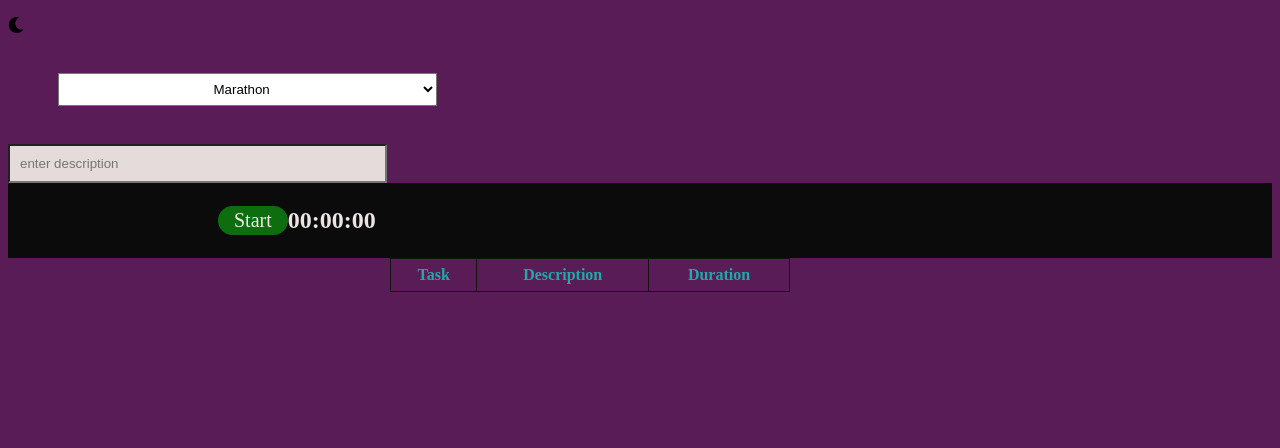
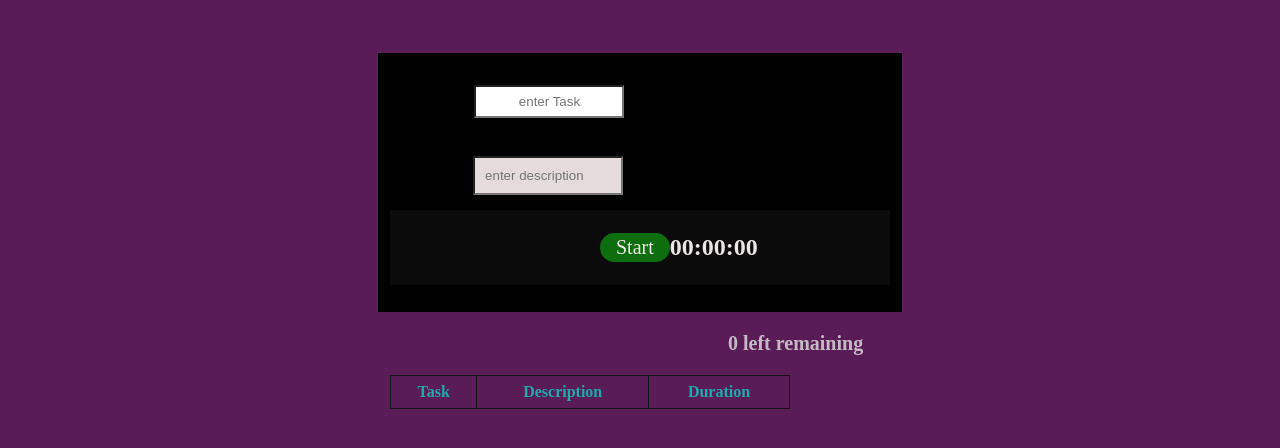
Before and after one commit to Jayasankari19/time-blogger, a plain HTML site: page index.html in a window 1280 px wide. Shown: the part 50-498 px from the top of the page. Drawn offline with Linux system fonts and the light colour scheme.

Commit message:
index.html

```diff
--- a/index.html
+++ b/index.html
@@ -6,7 +6,7 @@
     <title>timeblogger</title>
 
     <link rel="stylesheet" href="./styles.css">
-    <link rel="stylesheet" href="https://cdnjs.cloudflare.com/ajax/libs/font-awesome/5.15.3/css/all.min.css">
+
 </head>
 <body>
 
@@ -15,15 +15,14 @@
   <div id="dark-mode-toggle" class="icon-container">
     <i class="fas fa-moon"></i><br><br>
 </div>
-    <select id="task">
-        <option value="Marathon">Marathon</option>
-        <option value="Work">Work</option>
-        <option value="Gym">Gym</option>
-        <option value="Scrum meet">Scrum Meet</option>
-        <option value="Leetcode">Leetcode</option>
-    </select>
+
+
+<form style="border: 2px solid black; padding: 10px;">
+   Task:<input type="text" id="task" name="userdescription" placeholder="enter Task">
+
     <br><br>
-<input type="text" id="desc" name="userdescription" placeholder="enter description">
+Description:
+    <input type="text" id="desc" name="userdescription" placeholder="enter description">
 
 <div class="timer">
     <div class="timer-control" id="timer-control">Start</div>
@@ -33,6 +32,11 @@
     <p class="time">:</p>
     <p class="time" id="seconds">00</p>
 </div>
+
+</form>
+
+<!-- Add this in your HTML file -->
+<div id="remaining-count">0 left remaining</div>
 
 <div class="entries" id="entries">
     <table>
```
